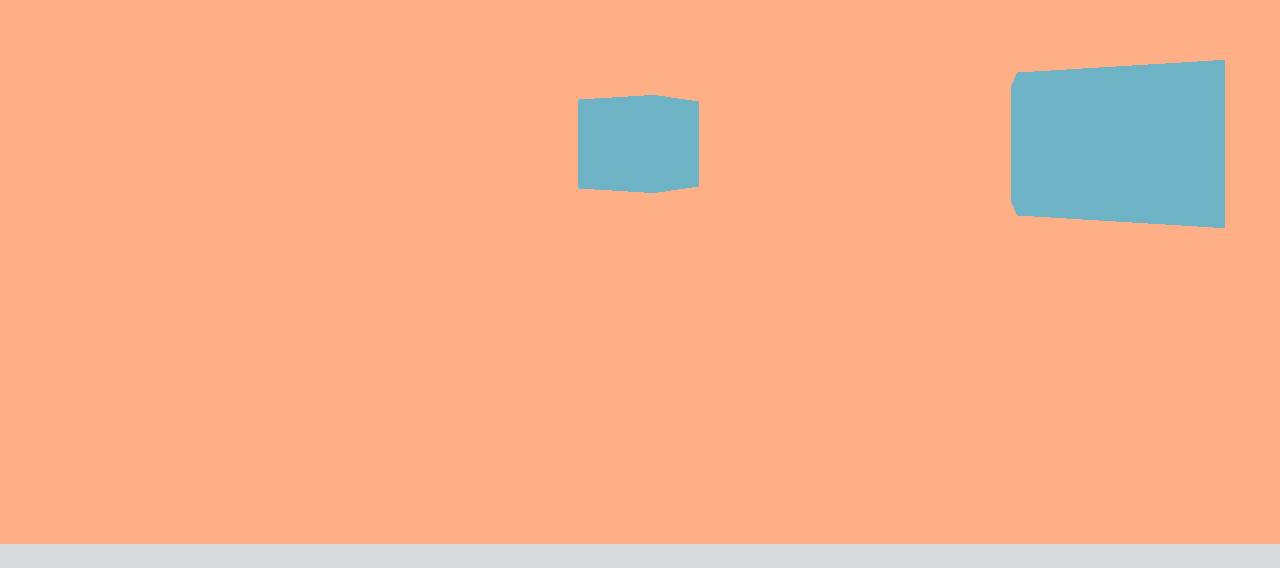
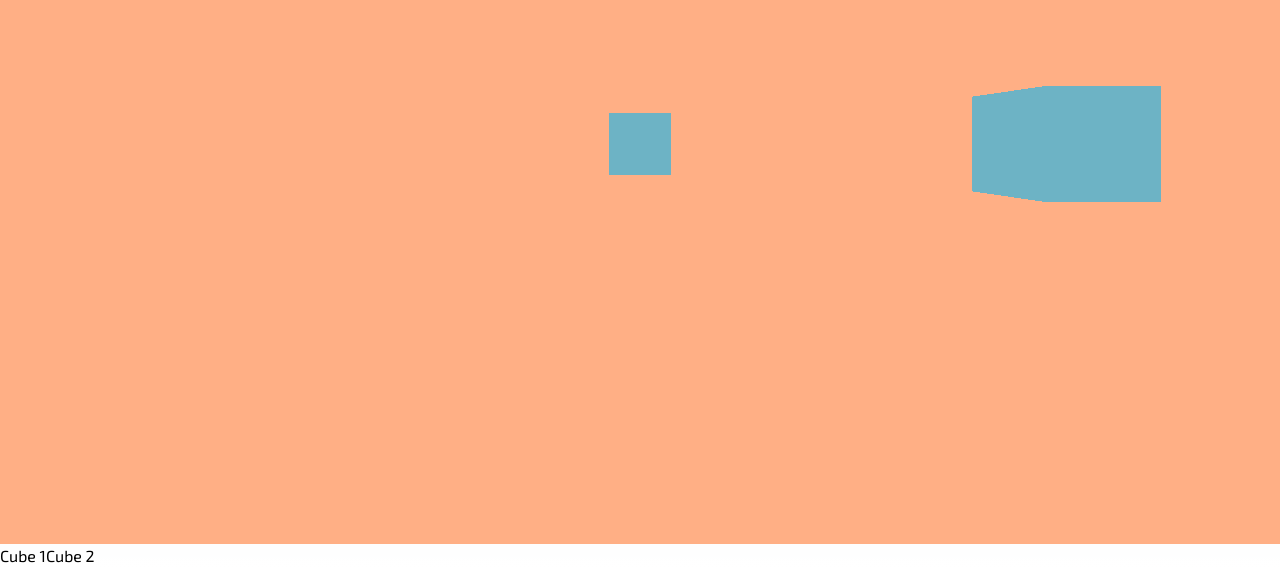
Before and after one commit to liweyeh/liwei-portfolio-2024, a Next.js app: page / in a window 1280 px wide. Shown: the part 256-824 px from the top of the page. Before the commit the page ends 800 px from the top, so only its background shows below. Built offline with nearby package versions, Linux system fonts and the light colour scheme.

Commit message:
add camera control in html

```diff
--- a/src/components/ThreeScene.tsx
+++ b/src/components/ThreeScene.tsx
@@ -1,12 +1,18 @@
 'use client';
-import React, { useRef, useEffect } from 'react';
+import React, { useRef, useEffect, useState } from 'react';
 import * as THREE from 'three';
-import { addGridHelper, addCameraHelper } from '@util';
-import { OrbitControls } from 'three/addons/controls/OrbitControls.js';
+import { moveCameraToLookAt } from '@util';
 
 export const ThreeScene: React.FC = () => {
 	const initialised = useRef<boolean>(false);
 	const containerRef = useRef<HTMLDivElement>(null);
+	const [sceneControls, setSceneControls] = useState<{
+		renderer: THREE.WebGLRenderer;
+		scene: THREE.Scene;
+		camera: THREE.Camera;
+	}>();
+	const [cube, setCube] = useState<THREE.Mesh>();
+	const [secCub, setSecCube] = useState<THREE.Mesh>();
 
 	useEffect(() => {
 		if (typeof window !== 'undefined' && !initialised.current) {
@@ -34,6 +40,7 @@ export const ThreeScene: React.FC = () => {
 			const material = new THREE.MeshBasicMaterial({ color: 0x6db3c5 });
 			const cube1 = new THREE.Mesh(geometry, material);
 			cube1.position.x = -2;
+			cube1.position.z = -4;
 			scene.add(cube1);
 			const cube2 = new THREE.Mesh(geometry, material);
 			cube2.position.x = 2;
@@ -42,25 +49,46 @@ export const ThreeScene: React.FC = () => {
 			// Render the scene and camera
 			const startingPoint = cube1.position.x;
 			camera.position.x = startingPoint;
-			const totalDistance = cube2.position.x - cube1.position.x;
-			let time = 0;
-			let isPanningRight = 1;
-			const animate = () => {
-				if (isPanningRight) {
-					time += 0.01;
-					if (time >= 1) isPanningRight = 0;
-				} else {
-					time -= 0.01;
-					if (time <= 0) isPanningRight = 1;
-				}
-				camera.position.x = startingPoint + totalDistance * time;
-				camera.lookAt(cube1.position);
-				renderer.render(scene, camera);
-				requestAnimationFrame(animate);
-			};
-			animate();
+			renderer.render(scene, camera);
+			setCube(cube1);
+			setSecCube(cube2);
+			setSceneControls({ renderer, scene, camera });
 		}
 	}, []);
 
-	return <div ref={containerRef} />;
+	return (
+		<div>
+			<div ref={containerRef} />
+			<button
+				onClick={() => {
+					if (cube && sceneControls) {
+						const { renderer, scene, camera } = sceneControls;
+						const destination = new THREE.Vector3(
+							cube.position.x,
+							cube.position.y,
+							cube.position.z + 2,
+						);
+						moveCameraToLookAt(renderer, scene, camera, destination, cube.position, 0.01);
+					}
+				}}
+			>
+				Cube 1
+			</button>
+			<button
+				onClick={() => {
+					if (secCub && sceneControls) {
+						const { renderer, scene, camera } = sceneControls;
+						const destination = new THREE.Vector3(
+							secCub.position.x,
+							secCub.position.y,
+							secCub.position.z + 2,
+						);
+						moveCameraToLookAt(renderer, scene, camera, destination, secCub.position, 0.01);
+					}
+				}}
+			>
+				Cube 2
+			</button>
+		</div>
+	);
 };
--- a/src/util/threeJSHelper.tsx
+++ b/src/util/threeJSHelper.tsx
@@ -1,5 +1,32 @@
 import * as THREE from 'three';
 
+// Camera Helpers
+export const moveCameraToLookAt = (
+	renderer: THREE.WebGLRenderer,
+	scene: THREE.Scene,
+	camera: THREE.Camera,
+	cameraDestination: THREE.Vector3,
+	target: THREE.Vector3,
+	speed: number,
+) => {
+	const startingPoint = camera.position;
+	const endingPoint = cameraDestination;
+	let progress = 0;
+
+	const animate = () => {
+		progress += speed;
+		const { x, y, z } = startingPoint.lerp(endingPoint, progress);
+		camera.position.set(x, y, z);
+		camera.lookAt(target);
+		renderer.render(scene, camera);
+		if (progress >= 0 && progress < 1) {
+			requestAnimationFrame(animate);
+		}
+	};
+	animate();
+};
+
+// Dev Helpers
 export const addGridHelper = (scene: THREE.Scene) => {
 	const gridHelper = new THREE.GridHelper(200, 50);
 	scene.add(gridHelper);
```
